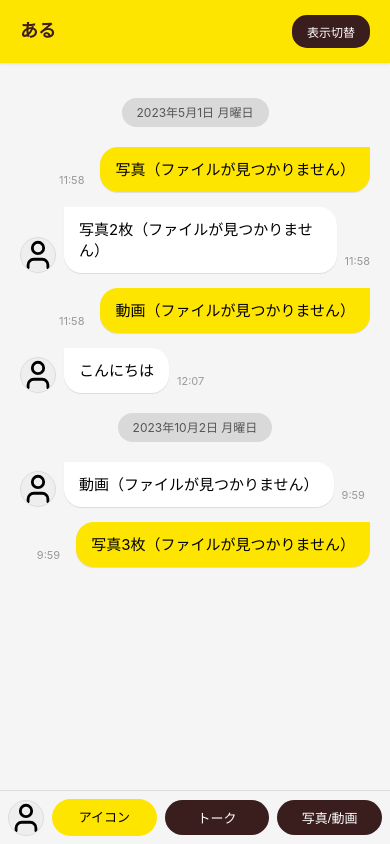
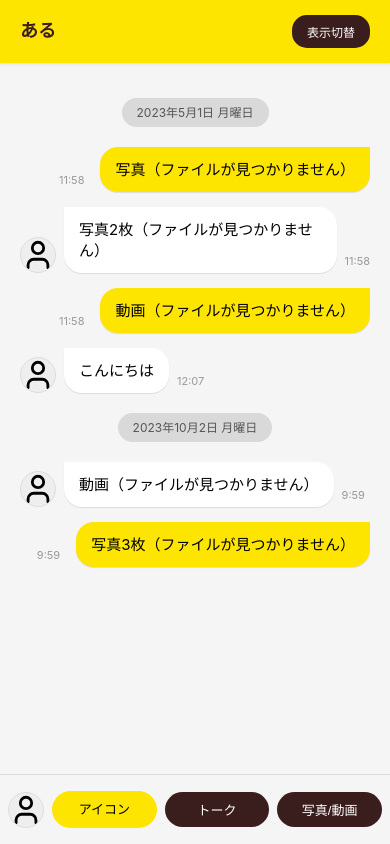
Before and after one commit to PeachGumi/kakaoview, a plain HTML site: page index.html in a window 390 px wide. Drawn offline with Linux system fonts and the light colour scheme.

Commit message:
Add files via upload
レイアウト修正
トーク画面にボタン類が被っていたのを修正

```diff
--- a/index.html
+++ b/index.html
@@ -77,7 +77,7 @@
         .chat-messages {
             flex: 1;
             overflow-y: auto;
-            padding: 15px 10px 15px;
+            padding: 15px 10px 80px;
             background-color: #f5f5f5;
             -webkit-overflow-scrolling: touch;
         }
@@ -282,6 +282,7 @@
             display: flex;
             align-items: center;
             gap: 10px;
+            height: 70px;
         }
 
         .icon-preview {
@@ -380,7 +381,7 @@
             }
 
             .chat-messages {
-                padding-bottom: 15px;
+                padding-bottom: 80px;
             }
 
             .input-area {
```
